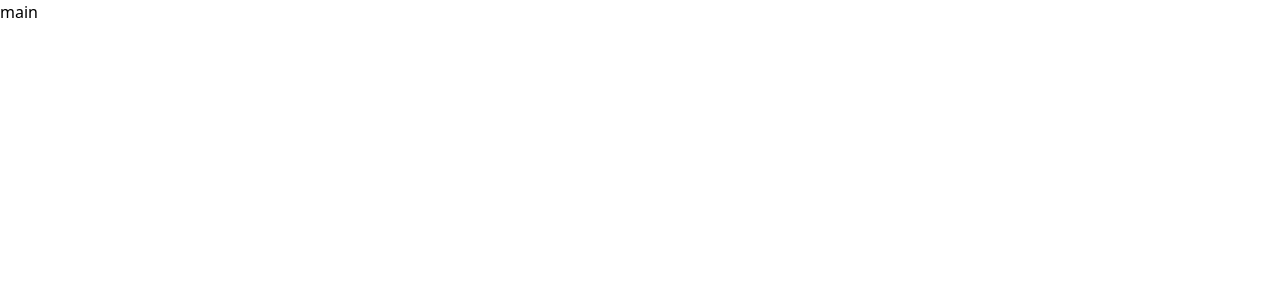
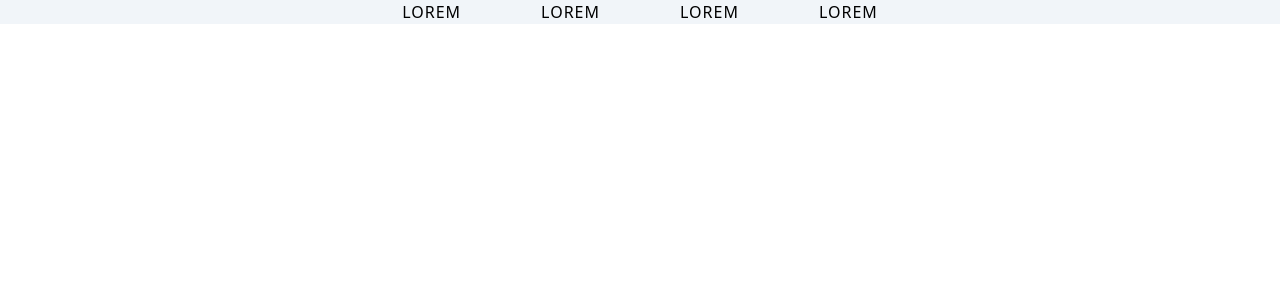
Before and after one commit to No-Country/c9-32-t-javareact, a React (Vite) app in the folder client/: page / in a window 1280 px wide. Shown: the top 300 px of the page. Built offline with nearby package versions, Linux system fonts and the light colour scheme.

Commit message:
[feature] nav created

```diff
--- a/client/src/App.tsx
+++ b/client/src/App.tsx
@@ -1,10 +1,12 @@
-import { useState } from 'react';
-import reactLogo from './assets/react.svg';
+import Nav from "./components/layout/Header";
+
 
 function App() {
-	const [count, setCount] = useState(0);
-
-	return <div className="App">main</div>;
+	return (
+		<div className="">
+			<Nav/>
+		</div>
+	);
 }
 
 export default App;
--- a/client/src/components/layout/Header/index.tsx
+++ b/client/src/components/layout/Header/index.tsx
@@ -1 +1,73 @@
-export const index = () => <div>index</div>;
+import { useEffect, useState } from 'react';
+import { motion } from 'framer-motion';
+import { Close } from '../../icons/Close';
+import { Bars } from '../../icons/Bars';
+import { useMediaQuery } from '../../../hooks/useMediaQuery';
+
+const Nav = () => {
+	const [showNav, setShowNav] = useState<boolean>(false);
+
+	const navItems = ['lorem', 'lorem', 'lorem', 'lorem'];
+
+	const isSmall = useMediaQuery('(min-width: 1024px)');
+	useEffect(() => {
+		showNav
+			? (document.body.style.overflow = 'hidden')
+			: (document.body.style.overflow = 'scroll');
+	}, [showNav]);
+
+	const variants = !isSmall && {
+		open: { opeacity: 0, x: 0 },
+		closed: { opacity: 0, x: '100%' },
+	};
+	const variantList = !isSmall && {
+		open: { opeacity: 0, y: 0 },
+		closed: { opacity: -100, y: 0 },
+		hovering: {
+			scale: 1.2,
+			transition: { delay: 0.1, duration: 0.2 },
+		},
+	};
+	return (
+		<div className="relative w-limited  ">
+			<motion.nav
+				animate={showNav ? 'open' : 'closed'}
+				variants={variants || undefined}
+				transition={{ duration: 0.5 }}
+				className="flex  bg-bgColor flex-col justify-center items-center lg:flex-row "
+			>
+				<motion.div
+					className="nav-list_container "
+					animate={showNav ? 'open' : 'closed'}
+					variants={variantList || undefined}
+					transition={{ delay: 0.4, duration: 0.4 }}
+				>
+					<ul className="nav-list">
+						{navItems.map((item: string, i) => {
+							return (
+								<motion.li
+									onClick={() => setShowNav(false)}
+									key={i}
+								>
+									<a className=" nav_link-item" href="#">
+										{item}
+									</a>
+								</motion.li>
+							);
+						})}
+					</ul>
+				</motion.div>
+			</motion.nav>
+			<motion.button
+				className="toggleButton"
+				onClick={() => setShowNav((show: boolean) => !show)}
+				whileHover={{ scale: 1.1 }}
+				whileTap={{ scale: 0.9 }}
+			>
+				{showNav ? <Close /> : <Bars />}
+			</motion.button>
+		</div>
+	);
+};
+
+export default Nav;
--- a/client/src/context/GlobalProvider.tsx
+++ b/client/src/context/GlobalProvider.tsx
@@ -1,6 +1,10 @@
+import {  useState } from 'react';
 import { IGlobalContext } from '../types';
-import { GlobalContext } from './GlobalContext';
+import GlobalContext from './GlobalContext';
 
-export const GlobalProvider: React.FC<IGlobalContext> = ({ children }) => (
-	<GlobalContext.Provider value={{}}>{children}</GlobalContext.Provider>
-);
+export const GlobalProvider = ({ children }:IGlobalContext) => (
+   const [first, setfirst] = useState({});
+	return(
+	<GlobalContext.Provider value={{}}>
+			{children}
+	</GlobalContext.Provider>));
--- a/client/src/index.css
+++ b/client/src/index.css
@@ -2,21 +2,29 @@
 @tailwind components;
 @tailwind utilities;
 
-
-@layer base{
-
-
-  /* css/Sass    */
-
-
+@layer base {
+	/* css/Sass    */
 
 }
 
 @layer components {
+	/* Tailwind */
 
+	.nav-list_container {
+		@apply p-0  bg-slate-100 relative flex w-full h-full flex-col  justify-center items-center gap-3 lg:flex-row  lg:w-full lg:justify-between;
+	}
 
-  /* Tailwind */
+	.nav-list {
+		@apply w-full bg-slate-100 h-screen flex flex-col justify-center items-center gap-20  text-[16px]  uppercase  lg:flex-row lg:h-auto lg:justify-center;
+	}
 
+	.nav_link-item {
+		@apply block hover:scale-90 font-sans    transition-all  delay-100  duration-200 tracking-[1px];
+	}
 
+	.toggleButton {
+		@apply z-[101] absolute outline-none border-none select-none top-5 right-5 lg:hidden;
+	}
 
+	/* HEADER */
 }
```
Also changed, not shown: client/src/types/index.ts (line endings or trailing spaces).
